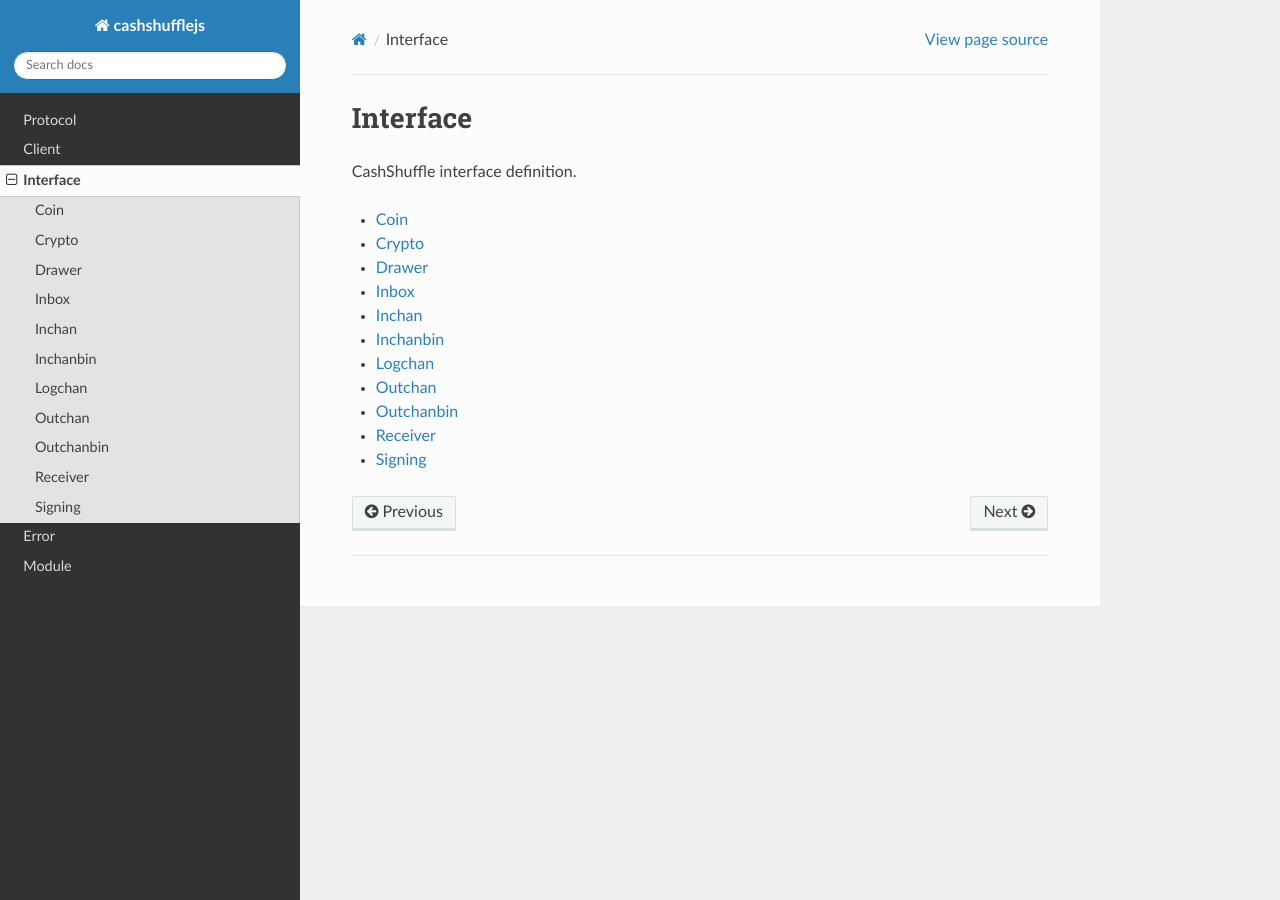
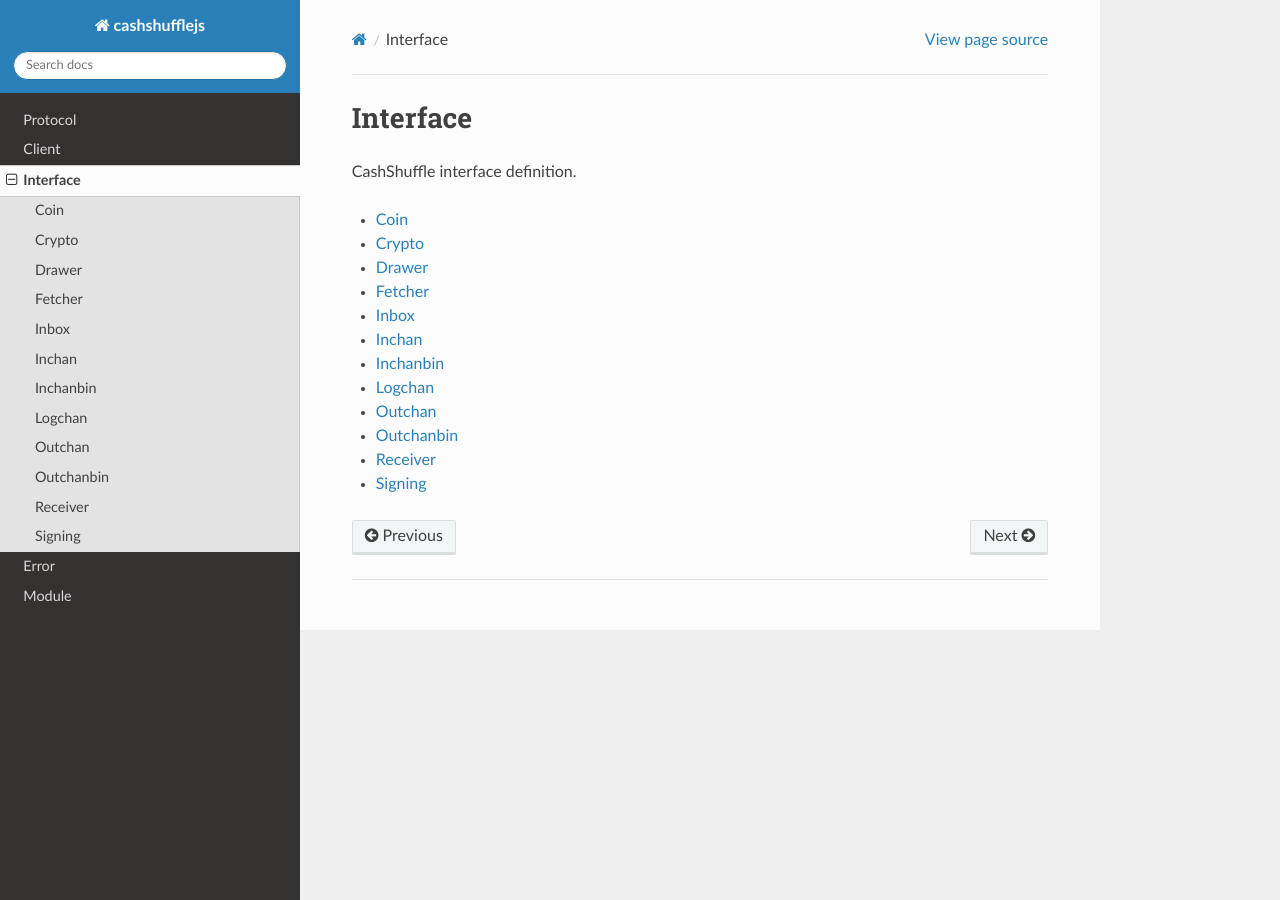
Before and after one commit to bookmoons/cashshufflejs, a Sphinx documentation site: the page built from doc/interface.rst, in a window 1280 px wide. Built offline with Sphinx 7.4.7 and the Read the Docs theme 2.0.0, drawn with Linux system fonts in a browser that asks for light colours.

Commit message:
doc: Add Fetcher

```diff
--- a/doc/interface.rst
+++ b/doc/interface.rst
@@ -7,6 +7,7 @@
    interface/coin
    interface/crypto
    interface/drawer
+   interface/fetcher
    interface/inbox
    interface/inchan
    interface/inchanbin
--- /dev/null
+++ b/doc/interface/fetcher.rst
@@ -0,0 +1,5 @@
+Fetcher
+-------
+
+.. autointerface:: fetcher~Fetcher
+   :members:
```
